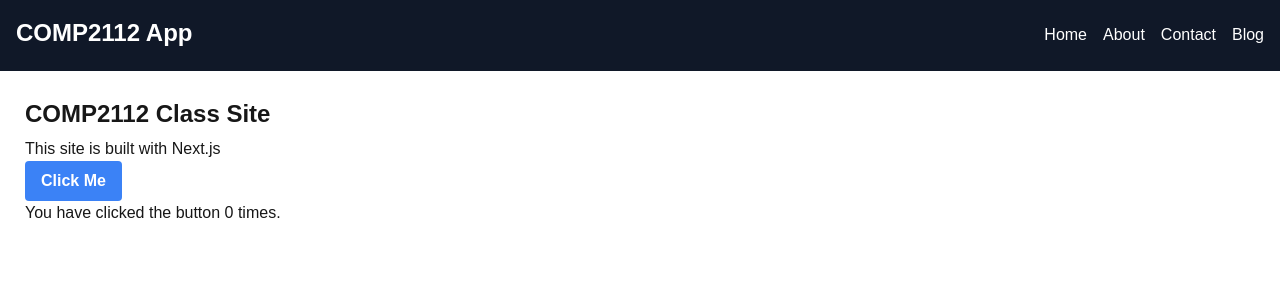
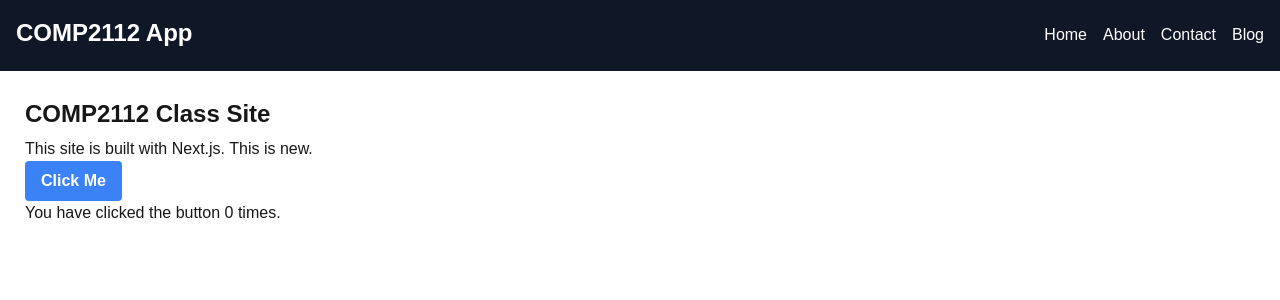
Before and after one commit to KSilver7/comp2112-2025, a Next.js app: page / in a window 1280 px wide. Shown: the top 300 px of the page. Built offline with nearby package versions, Linux system fonts and the light colour scheme.

Commit message:
Added message

```diff
--- a/src/app/page.tsx
+++ b/src/app/page.tsx
@@ -15,7 +15,7 @@ export default function Home() {
   return (
     <main>
       <h1>COMP2112 Class Site</h1>
-      <p>This site is built with Next.js</p>
+      <p>This site is built with Next.js. This is new.</p>
       <section>
         <button onClick={handleClick}>Click Me</button>
         <p>You have clicked the button {count} times.</p>
```
